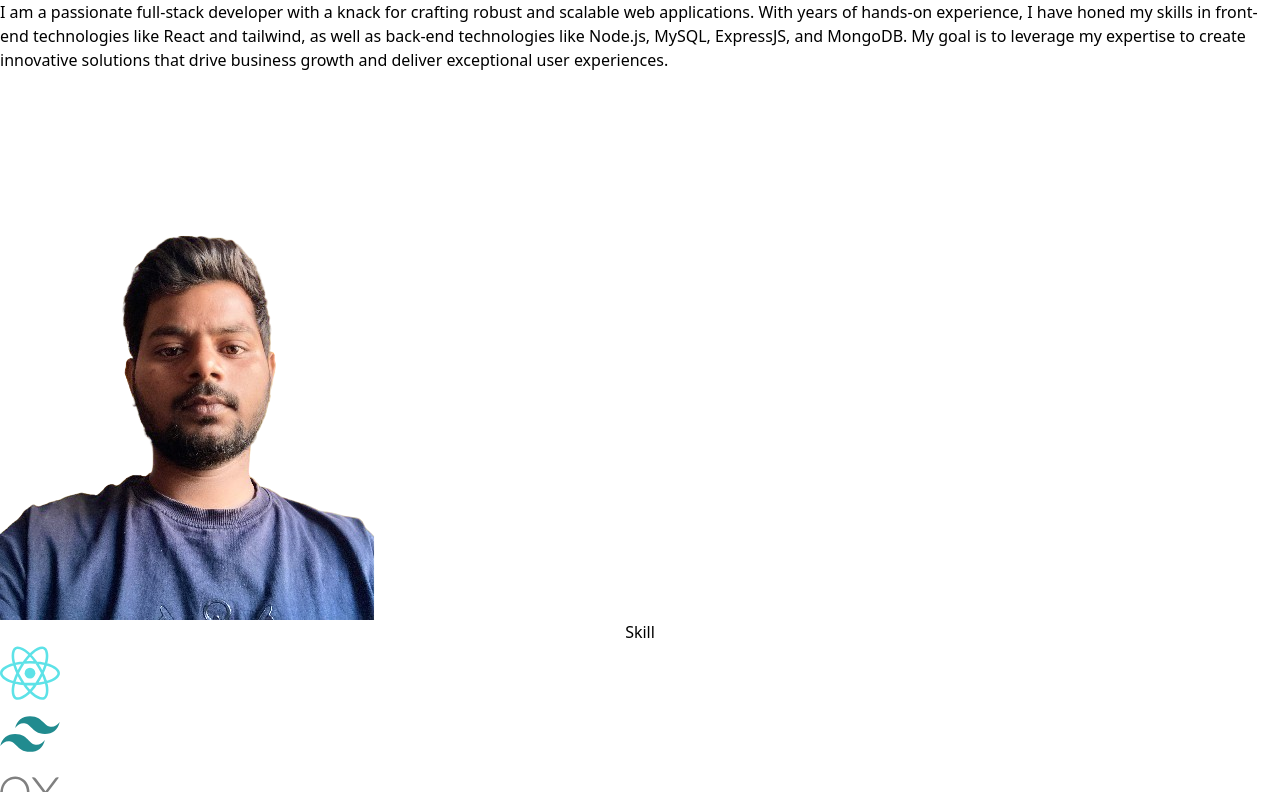
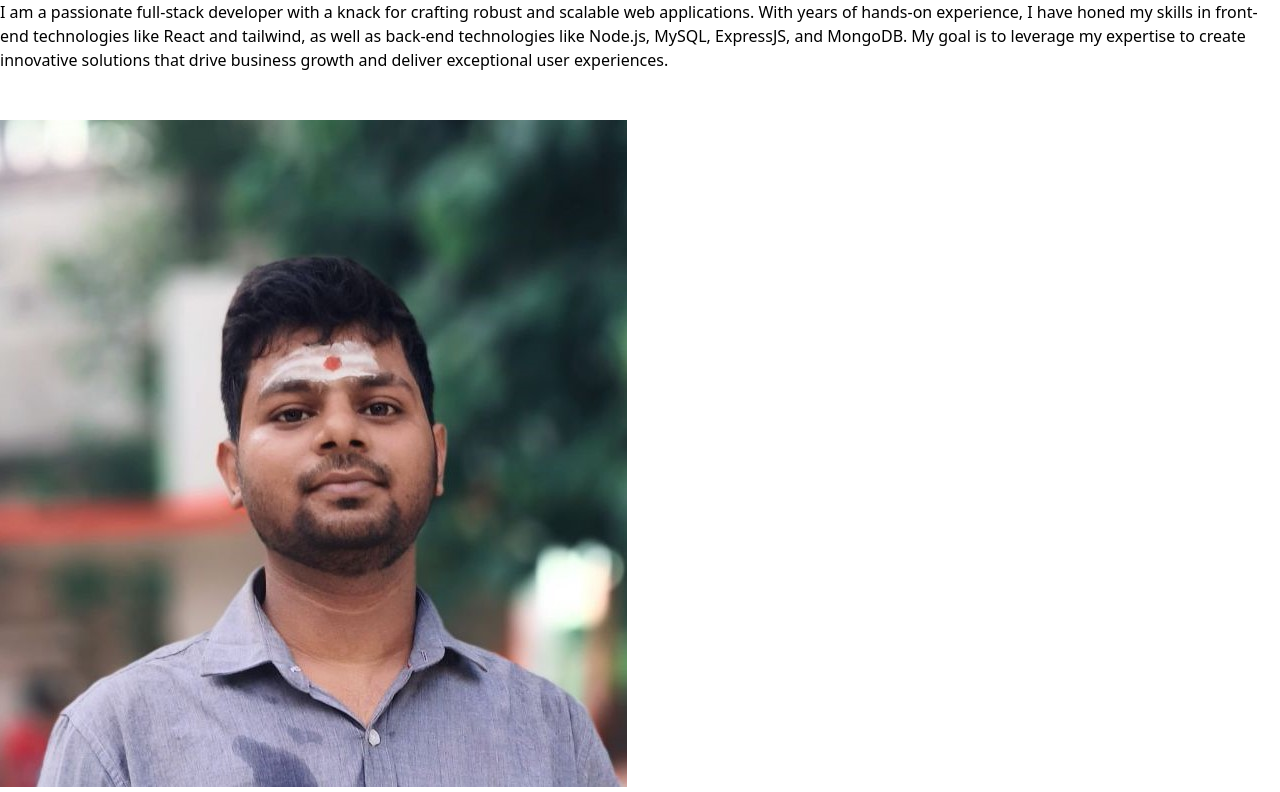
Before and after one commit to PrashantSharma0512/Prashant-Portfolio, a React (Vite) app: page / in a window 1280 px wide. Shown: the part 608-1400 px from the top of the page. Built offline with nearby package versions, Linux system fonts and the light colour scheme.

Commit message:
update photo

```diff
--- a/src/Component/Home/Hero.jsx
+++ b/src/Component/Home/Hero.jsx
@@ -1,5 +1,6 @@
 import React, { Fragment } from 'react'
 import photo from '../Image/photoji.png'
+import prash from '../Image/prasha.jpg'
 import Techno from './Techno';
 import Project from './Project';
 import Contact2 from '../Contact/Contact2';
@@ -28,7 +29,7 @@ const Hero = () => {
         <br />
         <br />
         <div className=' w-full h-full  flex  justify-center items-center '>
-          <div className='w-auto h-auto bg-gradient-to-r from-indigo-300 to-indigo-800 hover:scale-105 hover:transition-all hover:duration-300  rounded-full overflow-hidden min-w-28 '><img src={photo} alt="hdjhjd" /></div>
+          <div className='w-auto h-auto bg-gradient-to-r from-indigo-300 to-indigo-800 hover:scale-105 hover:transition-all hover:duration-300  rounded-full overflow-hidden min-w-28 '><img src={prash} alt="hdjhjd" /></div>
         </div>
       </div>
       <Techno />
--- a/src/Component/Nav/Drawerr.jsx
+++ b/src/Component/Nav/Drawerr.jsx
@@ -13,7 +13,7 @@ const Drawerr = () => {
   const style = "hover:bg-zinc-400 uppercase w-full  "
   return (
     <Fragment>
-      <div className={`max-md:bg-zinc-900 h-screen bg-zinc-900 text-white fixed   left-0 top-0 border border-black ${isopen ? 'left-0 transition-all duration-700 overflow-hidden ' : 'left-[-300px] lg:hidden transition-all duration-1000'} `}>
+      <div className={`max-md:bg-zinc-900 h-screen  bg-zinc-900 text-white fixed   left-0 top-0 border border-black ${isopen ? 'left-0 transition-all duration-700 overflow-hidden ' : 'left-[-300px] lg:hidden transition-all duration-1000'} `}>
         <br />
         <br />
         {/* logo */}
```
Also changed, not shown: src/Component/Image/prasha.jpg (added).
